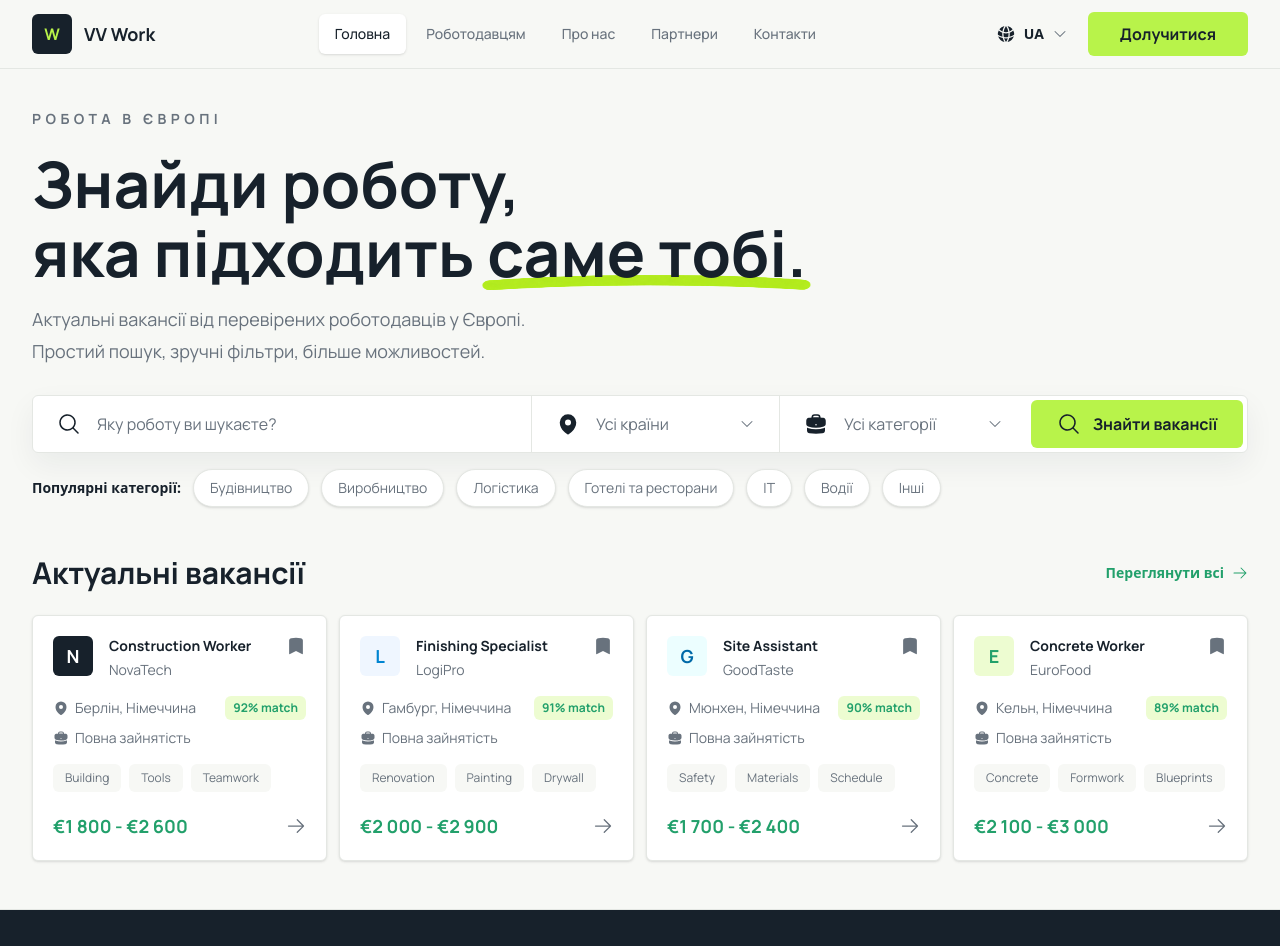
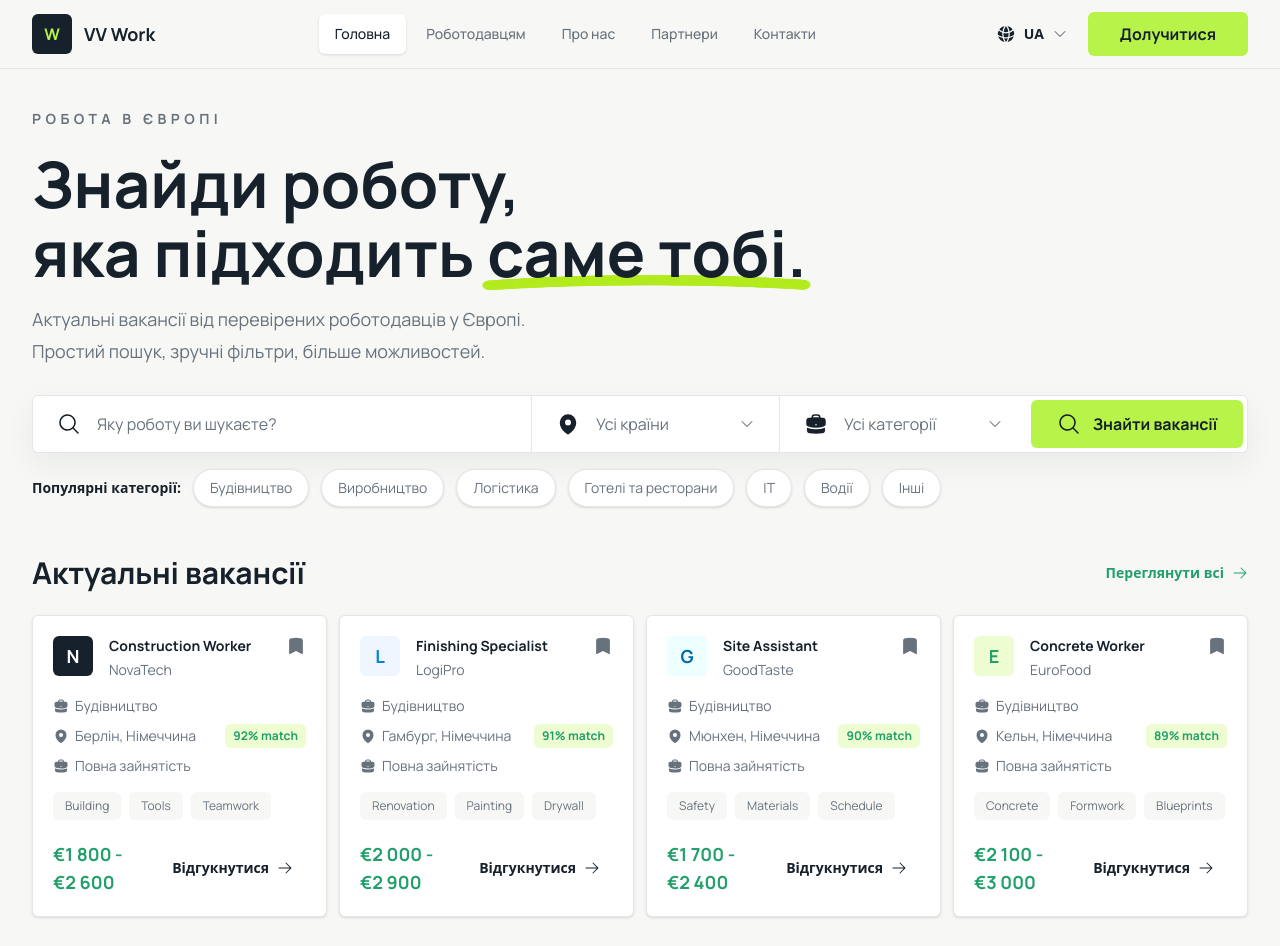
Before and after one commit to KirillVGX/vv-work, a React (Vite) app: page / in a window 1280 px wide. Shown: the top 946 px of the page. Built offline with nearby package versions, Linux system fonts and the light colour scheme; a web font is replaced by a local one.

Commit message:
feat: add vacancy category filter

```diff
--- a/src/components/home/Hero.tsx
+++ b/src/components/home/Hero.tsx
@@ -1,8 +1,22 @@
+import type { CategoryKey, CountryKey } from '@/types'
+
 import { CategoryChips } from './CategoryChips'
-import { popularCategories } from './homeData'
+import { categories } from './homeData'
 import { SearchBar } from './SearchBar'
 
-export function Hero() {
+type HeroProps = {
+    selectedCategory: CategoryKey | ''
+    selectedCountry: CountryKey | ''
+    onCategoryChange: (category: CategoryKey | '') => void
+    onCountryChange: (country: CountryKey | '') => void
+}
+
+export function Hero({
+    selectedCategory,
+    selectedCountry,
+    onCategoryChange,
+    onCountryChange,
+}: HeroProps) {
     return (
         <div>
             <p className="text-muted text-sm font-bold tracking-[0.32em] uppercase">
@@ -21,8 +35,17 @@ export function Hero() {
                 Простий пошук, зручні фільтри, більше можливостей.
             </p>
 
-            <SearchBar />
-            <CategoryChips categories={popularCategories} />
+            <SearchBar
+                selectedCategory={selectedCategory}
+                selectedCountry={selectedCountry}
+                onCategoryChange={onCategoryChange}
+                onCountryChange={onCountryChange}
+            />
+            <CategoryChips
+                categories={categories}
+                selectedCategory={selectedCategory}
+                onCategoryChange={onCategoryChange}
+            />
         </div>
     )
 }
--- a/src/components/home/VacancyCard.tsx
+++ b/src/components/home/VacancyCard.tsx
@@ -4,8 +4,10 @@ import {
     HiBriefcase,
     HiMapPin,
 } from 'react-icons/hi2'
+import { Link } from 'react-router'
 
 import { cn } from '@/components/ui/utils'
+import { routePaths } from '@/routePaths'
 import type { Vacancy } from '@/types/domain'
 
 import { MatchBadge } from './MatchBadge'
@@ -22,11 +24,17 @@ const logoToneClasses: Record<Vacancy['logoTone'], string> = {
 }
 
 export function VacancyCard({ vacancy }: VacancyCardProps) {
+    const titleId = `vacancy-${vacancy.id}-title`
+
     return (
-        <article className="border-border bg-surface flex min-h-[13.25rem] flex-col rounded-md border p-5 shadow-sm">
+        <article
+            aria-labelledby={titleId}
+            className="border-border bg-surface hover:border-primary/30 flex min-h-[14.25rem] flex-col rounded-md border p-5 shadow-sm transition-colors"
+        >
             <div className="flex items-start justify-between gap-4">
                 <div className="flex min-w-0 gap-4">
                     <span
+                        aria-hidden="true"
                         className={cn(
                             'flex size-10 shrink-0 items-center justify-center rounded-md text-lg font-bold',
                             logoToneClasses[vacancy.logoTone]
@@ -35,7 +43,10 @@ export function VacancyCard({ vacancy }: VacancyCardProps) {
                         {vacancy.logo}
                     </span>
                     <div className="min-w-0">
-                        <h3 className="text-primary truncate text-sm font-bold">
+                        <h3
+                            className="text-primary truncate text-sm font-bold"
+                            id={titleId}
+                        >
                             {vacancy.title}
                         </h3>
                         <p className="text-muted mt-1 truncate text-sm">
@@ -50,6 +61,13 @@ export function VacancyCard({ vacancy }: VacancyCardProps) {
             </div>
 
             <div className="text-muted mt-4 grid gap-2 text-sm">
+                <p className="flex min-w-0 items-center gap-1.5">
+                    <HiBriefcase
+                        aria-hidden="true"
+                        className="size-4 shrink-0"
+                    />
+                    <span className="truncate">{vacancy.category}</span>
+                </p>
                 <div className="flex items-center justify-between gap-3">
                     <span className="flex min-w-0 items-center gap-1.5">
                         <HiMapPin
@@ -63,7 +81,7 @@ export function VacancyCard({ vacancy }: VacancyCardProps) {
                 <p className="flex items-center gap-1.5">
                     <HiBriefcase
                         aria-hidden="true"
-                        className="size-4"
+                        className="size-4 shrink-0"
                     />
                     Повна зайнятість
                 </p>
@@ -80,14 +98,21 @@ export function VacancyCard({ vacancy }: VacancyCardProps) {
                 ))}
             </div>
 
-            <div className="mt-auto flex items-center justify-between gap-3 pt-5">
+            <div className="mt-auto flex flex-col gap-4 pt-5 sm:flex-row sm:items-center sm:justify-between">
                 <p className="text-success text-lg font-bold">
                     {vacancy.salary}
                 </p>
-                <HiArrowRight
-                    aria-hidden="true"
-                    className="text-muted size-5"
-                />
+                <Link
+                    aria-label={`Відгукнутися на вакансію ${vacancy.title}`}
+                    className="text-primary hover:bg-accent focus-visible:outline-accent inline-flex h-9 items-center justify-center gap-2 rounded-md border border-transparent px-3 text-sm font-semibold transition-colors focus-visible:outline-2 focus-visible:outline-offset-2"
+                    to={routePaths.contacts}
+                >
+                    Відгукнутися
+                    <HiArrowRight
+                        aria-hidden="true"
+                        className="size-4"
+                    />
+                </Link>
             </div>
         </article>
     )
--- a/src/components/home/VacancyCardSkeleton.tsx
+++ b/src/components/home/VacancyCardSkeleton.tsx
@@ -8,7 +8,7 @@ function SkeletonBlock({ className }: { className: string }) {
 
 export function VacancyCardSkeleton() {
     return (
-        <article className="border-border bg-surface flex min-h-[13.25rem] flex-col rounded-md border p-5 shadow-sm">
+        <article className="border-border bg-surface flex min-h-[14.25rem] flex-col rounded-md border p-5 shadow-sm">
             <div className="flex items-start justify-between gap-4">
                 <div className="flex min-w-0 flex-1 gap-4">
                     <SkeletonBlock className="size-10 shrink-0" />
@@ -21,6 +21,7 @@ export function VacancyCardSkeleton() {
             </div>
 
             <div className="mt-4 grid gap-2">
+                <SkeletonBlock className="h-4 w-2/3" />
                 <div className="flex items-center justify-between gap-3">
                     <SkeletonBlock className="h-4 flex-1" />
                     <SkeletonBlock className="h-6 w-20" />
--- a/src/components/home/VacancySection.tsx
+++ b/src/components/home/VacancySection.tsx
@@ -1,11 +1,11 @@
-import { useCallback, useEffect, useState } from 'react'
+import { useCallback, useEffect, useMemo, useState } from 'react'
 import { HiArrowRight } from 'react-icons/hi2'
 import { Link } from 'react-router'
 
 import { fetchVacancies } from '@/api'
 import { ErrorBlock } from '@/components/ui'
 import { routePaths } from '@/routePaths'
-import type { Vacancy } from '@/types'
+import type { CategoryKey, CountryKey, Vacancy } from '@/types'
 
 import {
     VacancyGrid,
@@ -25,7 +25,15 @@ type VacanciesState =
           message: string
       }
 
-export function VacancySection() {
+type VacancySectionProps = {
+    selectedCategory: CategoryKey | ''
+    selectedCountry: CountryKey | ''
+}
+
+export function VacancySection({
+    selectedCategory,
+    selectedCountry,
+}: VacancySectionProps) {
     const [vacanciesState, setVacanciesState] = useState<VacanciesState>({
         status: 'loading',
     })
@@ -71,6 +79,19 @@ export function VacancySection() {
         }
     }, [loadVacancies])
 
+    const visibleVacancies = useMemo(() => {
+        if (vacanciesState.status !== 'success') {
+            return []
+        }
+
+        return vacanciesState.vacancies.filter(
+            (vacancy) =>
+                (!selectedCategory ||
+                    vacancy.categoryKey === selectedCategory) &&
+                (!selectedCountry || vacancy.countryKey === selectedCountry)
+        )
+    }, [selectedCategory, selectedCountry, vacanciesState])
+
     return (
         <div>
             <div className="mb-6 flex items-center justify-between gap-4">
@@ -102,7 +123,7 @@ export function VacancySection() {
                 />
             )}
             {vacanciesState.status === 'success' && (
-                <VacancyGrid vacancies={vacanciesState.vacancies.slice(0, 4)} />
+                <VacancyGrid vacancies={visibleVacancies.slice(0, 4)} />
             )}
         </div>
     )
--- a/src/components/home/homeData.ts
+++ b/src/components/home/homeData.ts
@@ -75,6 +75,10 @@ const countryCatalog = [
 
 export const categories: Category[] = [...categoryCatalog]
 export const popularCategories = categories.map((category) => category.label)
+export const countryOptions = countryCatalog.map((country) => ({
+    label: country.label,
+    value: country.key,
+}))
 export const countries = countryCatalog.map((country) => country.label)
 
 type Country = (typeof countryCatalog)[number]
--- a/src/pages/HomePage.tsx
+++ b/src/pages/HomePage.tsx
@@ -1,7 +1,15 @@
+import { useState } from 'react'
+
 import { Hero, VacancySection } from '@/components/home'
 import { Container, Section } from '@/components/ui'
+import type { CategoryKey, CountryKey } from '@/types'
 
 export function HomePage() {
+    const [selectedCategory, setSelectedCategory] = useState<CategoryKey | ''>(
+        ''
+    )
+    const [selectedCountry, setSelectedCountry] = useState<CountryKey | ''>('')
+
     return (
         <>
             <Section
@@ -9,7 +17,12 @@ export function HomePage() {
                 spacing="none"
             >
                 <Container>
-                    <Hero />
+                    <Hero
+                        selectedCategory={selectedCategory}
+                        selectedCountry={selectedCountry}
+                        onCategoryChange={setSelectedCategory}
+                        onCountryChange={setSelectedCountry}
+                    />
                 </Container>
             </Section>
 
@@ -18,7 +31,10 @@ export function HomePage() {
                 spacing="none"
             >
                 <Container>
-                    <VacancySection />
+                    <VacancySection
+                        selectedCategory={selectedCategory}
+                        selectedCountry={selectedCountry}
+                    />
                 </Container>
             </Section>
         </>
```
Also changed, not shown: src/components/home/CategoryChips.tsx (+32 -10 lines), src/components/home/SearchBar.tsx (+28 -18 lines).
